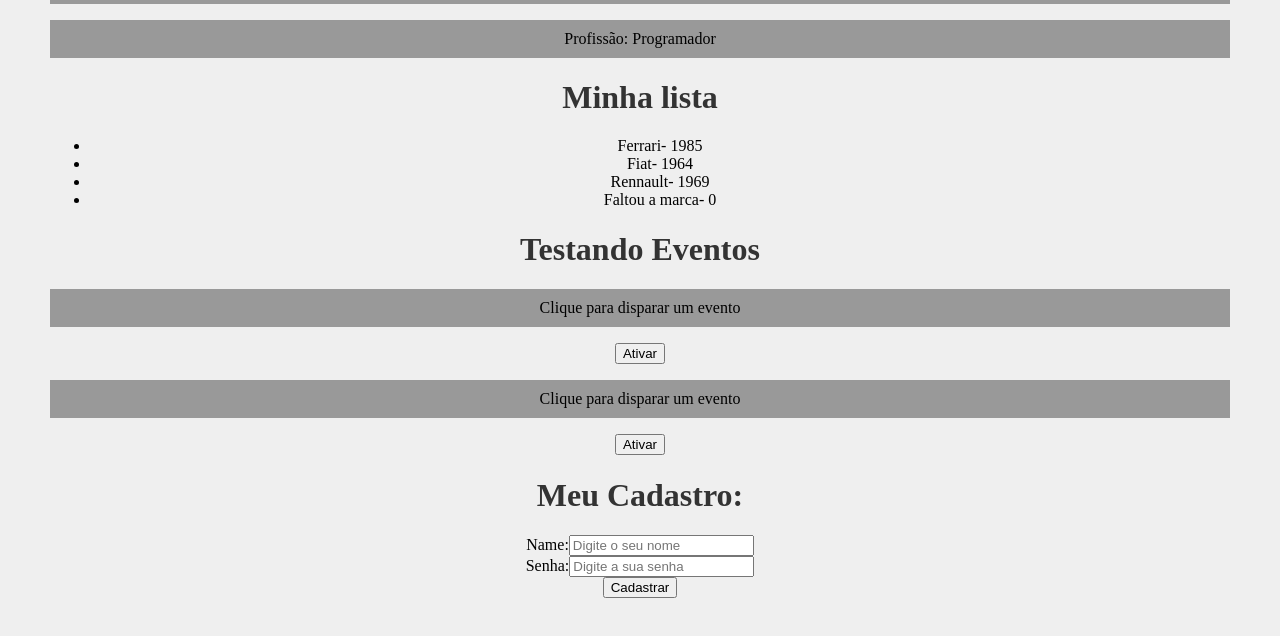
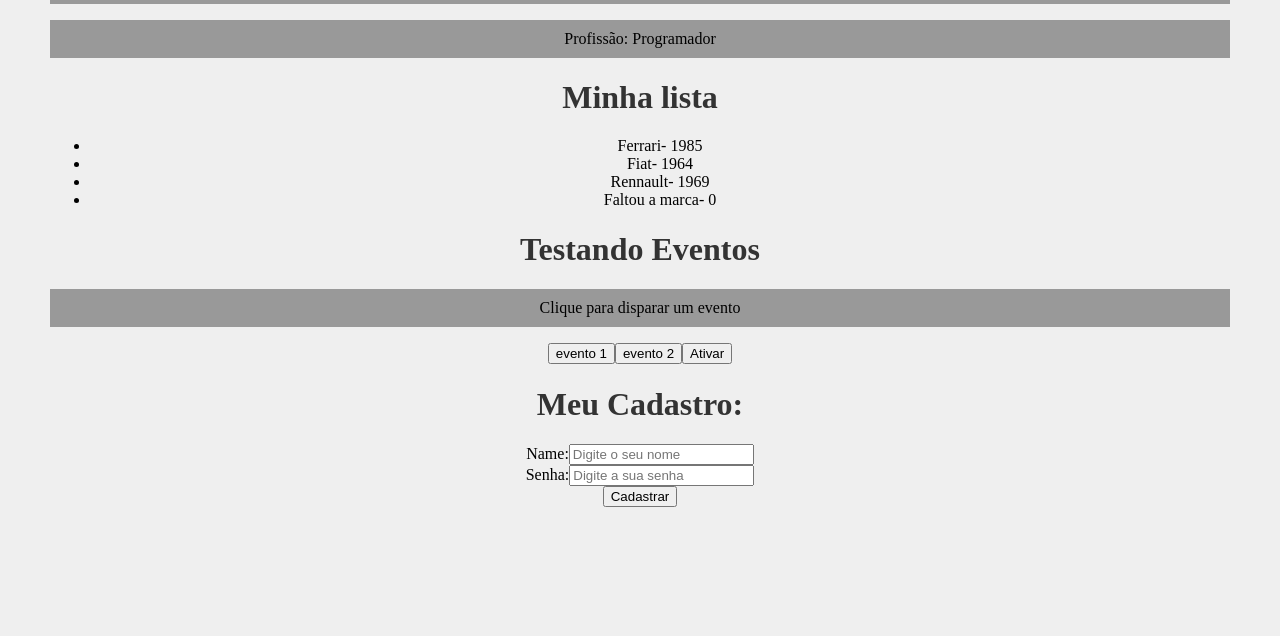
Before and after one commit to Jose-Benedito/meu-projeto, a React (Create React App) app: page / in a window 1280 px wide. Shown: the part 929-1565 px from the top of the page. Built offline with nearby package versions, Linux system fonts and the light colour scheme.

Commit message:
Props de evento e métodos de evento

```diff
--- a/src/App.js
+++ b/src/App.js
@@ -36,8 +36,8 @@ function App() {
       <List />
       <div>
         <h1>Testando Eventos</h1>
-        <Evento numero="1" />
-        <Evento numero="2" />
+        <Evento numero="122"/>
+
         <Form />
       </div>
     </div>
--- a/src/components/Evento.js
+++ b/src/components/Evento.js
@@ -1,10 +1,19 @@
-function Evento({ numero }){
+import Button from './eventoComponent/Button'
+function Evento({numero} ){
     function meuEvento(){
         console.log(`Opa, fui ativado! ${numero}`) //observe o uso de crase
+    }
+    function primeiroEvento(){
+        console.log("Evento do componente ativado") //observe o uso de crase
+    }
+    function segundoEvento(){
+        console.log("Segundo evento ativado!")
     }
     return (
         <div>
             <p>Clique para disparar um evento</p>
+            <Button event={primeiroEvento} text="evento 1" />
+            <Button event={segundoEvento} text="evento 2" />
             <button onClick={meuEvento}>Ativar</button>
         </div>
     )
--- /dev/null
+++ b/src/components/eventoComponent/Button.js
@@ -0,0 +1,5 @@
+function Button(props){
+
+    return <button onClick={props.event}>{props.text}</button>
+}
+export default Button
```
